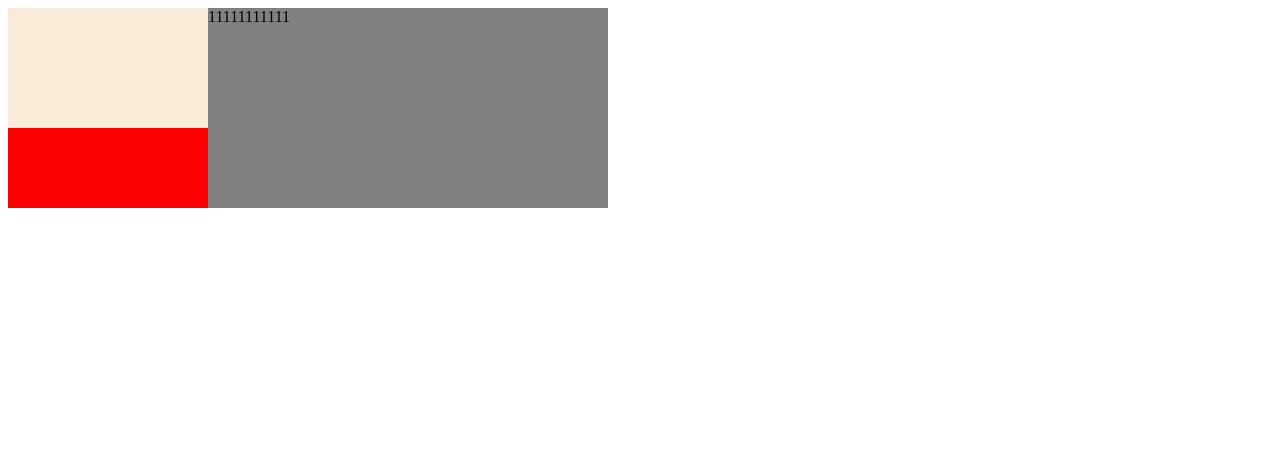
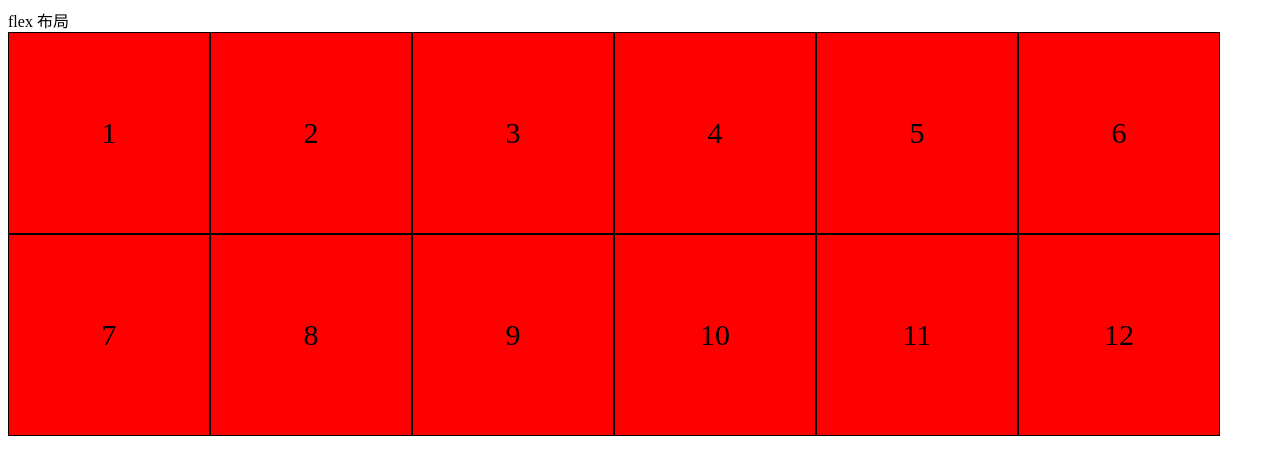
Before and after one commit to white5354/css_tip, a plain HTML site: page day_03/index.html in a window 1280 px wide. Drawn offline with Linux system fonts and the light colour scheme.

Commit message:
refactor:更新

```diff
--- a/day_03/index.html
+++ b/day_03/index.html
@@ -1,40 +1,43 @@
 <!DOCTYPE html>
 <html lang="en">
-
   <head>
-    <meta charset="UTF-8">
-    <meta name="viewport" content="width=device-width, initial-scale=1.0">
+    <meta charset="UTF-8" />
+    <meta name="viewport" content="width=device-width, initial-scale=1.0" />
     <title>Document</title>
     <style>
-       .container {
-        width: 600px;
+      .box {
+        display: flex;
+        flex-direction: row;
+        /* 默认是nowrap，如果设置 */
+        flex-wrap: wrap;
+      }
+      .item {
         height: 200px;
+        width: 200px;
         background-color: red;
+        border: 1px solid #000;
+        text-align: center;
+        line-height: 200px;
+        font-size: 30px;
       }
-       .left{
-        float: left;
-        width: 200px;
-        height: 120px;
-        background-color: antiquewhite;
-       }
-       .right{
-        /* display: flow-root; */
-        overflow: auto;
-        height: 200px;
-        background-color: gray;
-       }
-
-
     </style>
   </head>
 
   <body>
-    <div class="container">
-        <div class="left"></div>
-        <div class="right">
-            11111111111
-        </div>
+    flex 布局
+    <div class="box">
+      <div class="item">1</div>
+      <div class="item">2</div>
+      <div class="item">3</div>
+      <div class="item">4</div>
+      <div class="item">5</div>
+      <div class="item">6</div>
+      <div class="item">7</div>
+      <div class="item">8</div>
+      <div class="item">9</div>
+      <div class="item">10</div>
+      <div class="item">11</div>
+      <div class="item">12</div>
     </div>
   </body>
-
 </html>
```
Also changed, not shown: day_04/index.html (added, +42 -0 lines). Lines whose indentation alone changed are shown as unchanged.
